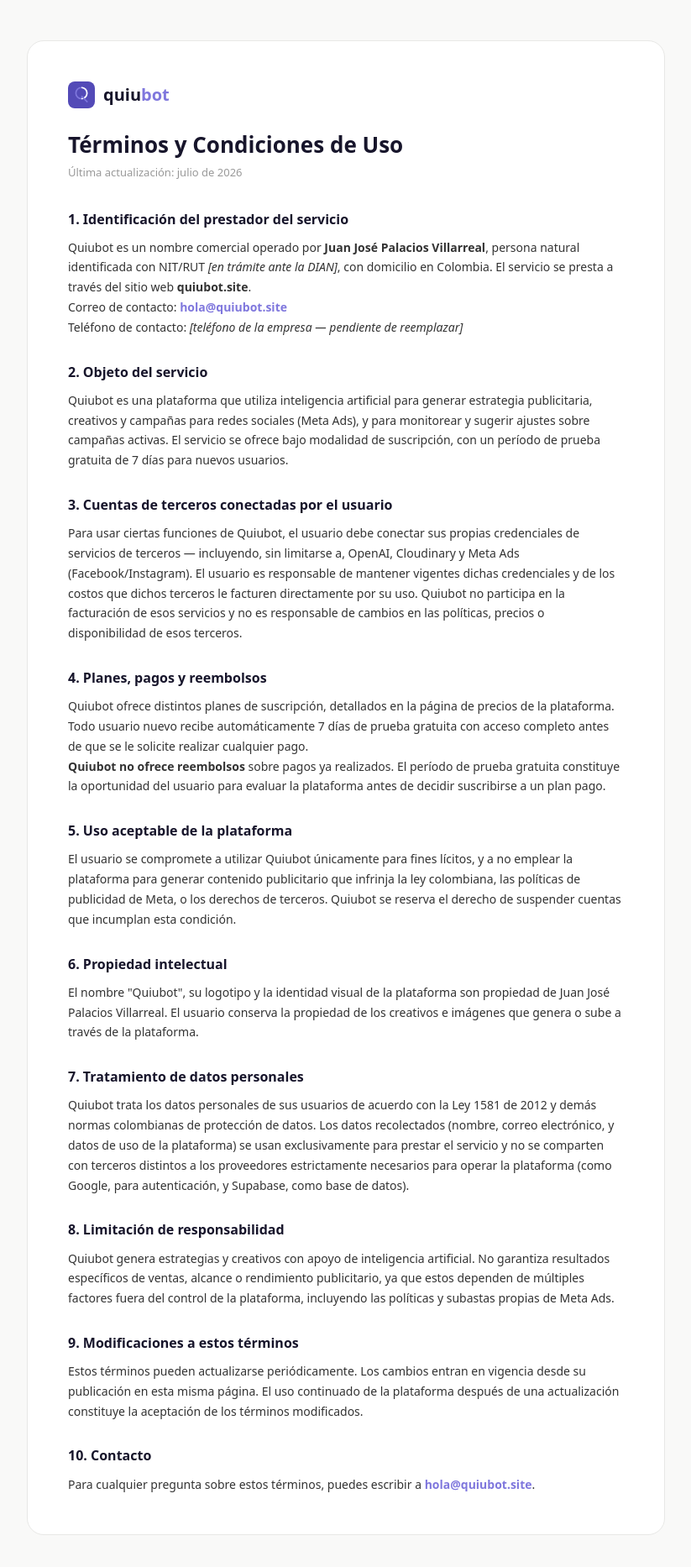
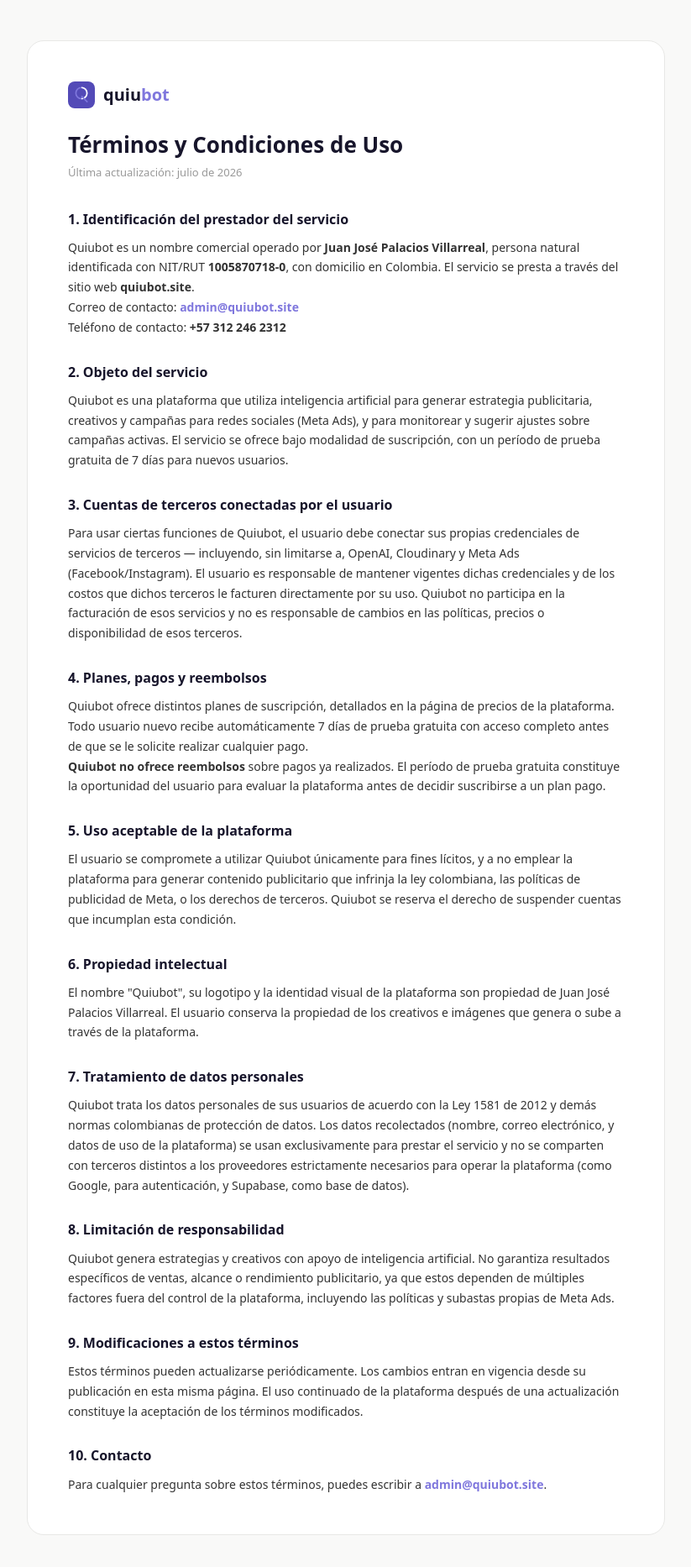
Before and after one commit to quibot-web/quiubot-web, a Next.js app: page /terminos in a window 1280 px wide. Shown: the top 1866 px of the page at 84% size, without its empty margins (228-1051 px from the left). Built offline with nearby package versions, Linux system fonts and the light colour scheme; no server answers.

Commit message:
fix: guia de campanas funciona con campanas reales + paso del asistente en inicio

```diff
--- a/app/terminos/page.tsx
+++ b/app/terminos/page.tsx
@@ -27,12 +27,12 @@ export default function TerminosPage() {
             <h2 style={sectionTitle}>1. Identificación del prestador del servicio</h2>
             <p>
               Quiubot es un nombre comercial operado por <strong>Juan José Palacios Villarreal</strong>,
-              persona natural identificada con NIT/RUT <em>[en trámite ante la DIAN]</em>, con domicilio
+              persona natural identificada con NIT/RUT <strong>1005870718-0</strong>, con domicilio
               en Colombia. El servicio se presta a través del sitio web <strong>quiubot.site</strong>.
             </p>
             <p>
-              Correo de contacto: <a href="mailto:hola@quiubot.site" style={linkStyle}>hola@quiubot.site</a><br />
-              Teléfono de contacto: <em>[teléfono de la empresa — pendiente de reemplazar]</em>
+              Correo de contacto: <a href="mailto:admin@quiubot.site" style={linkStyle}>admin@quiubot.site</a><br />
+              Teléfono de contacto: <strong>+57 312 246 2312</strong>
             </p>
           </section>
 
@@ -126,7 +126,7 @@ export default function TerminosPage() {
             <h2 style={sectionTitle}>10. Contacto</h2>
             <p>
               Para cualquier pregunta sobre estos términos, puedes escribir a{" "}
-              <a href="mailto:hola@quiubot.site" style={linkStyle}>hola@quiubot.site</a>.
+              <a href="mailto:admin@quiubot.site" style={linkStyle}>admin@quiubot.site</a>.
             </p>
           </section>
 
```
